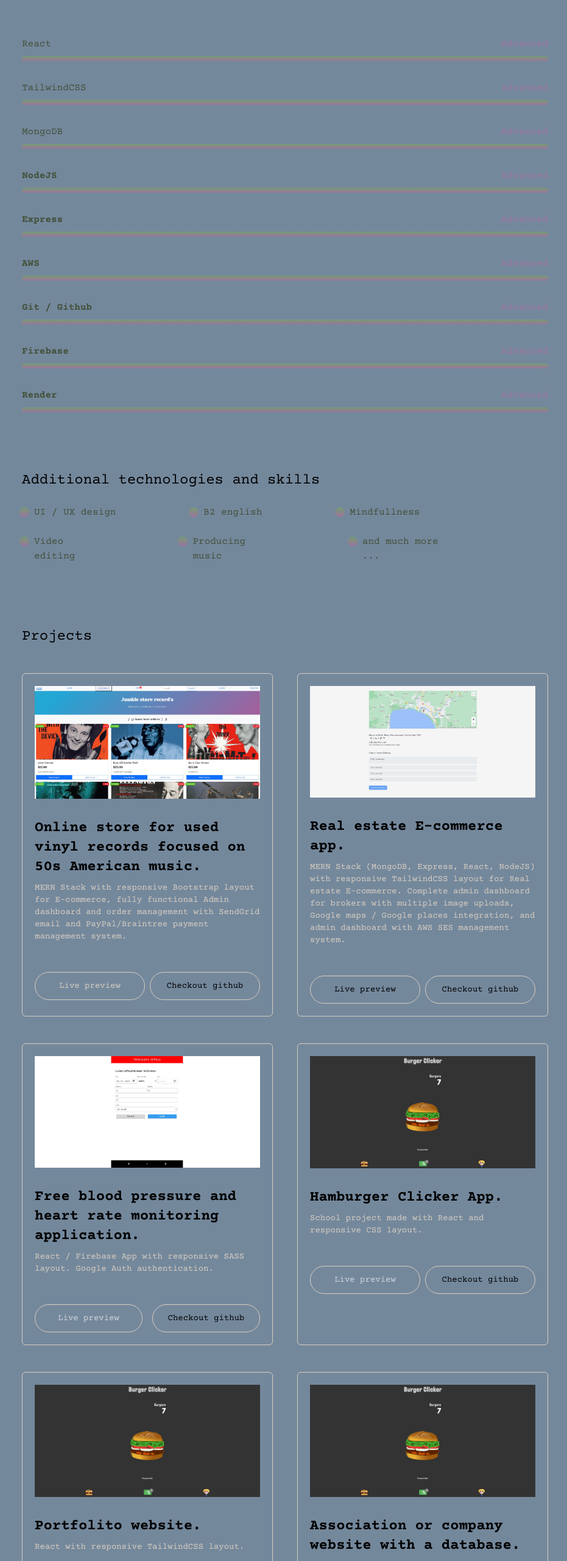
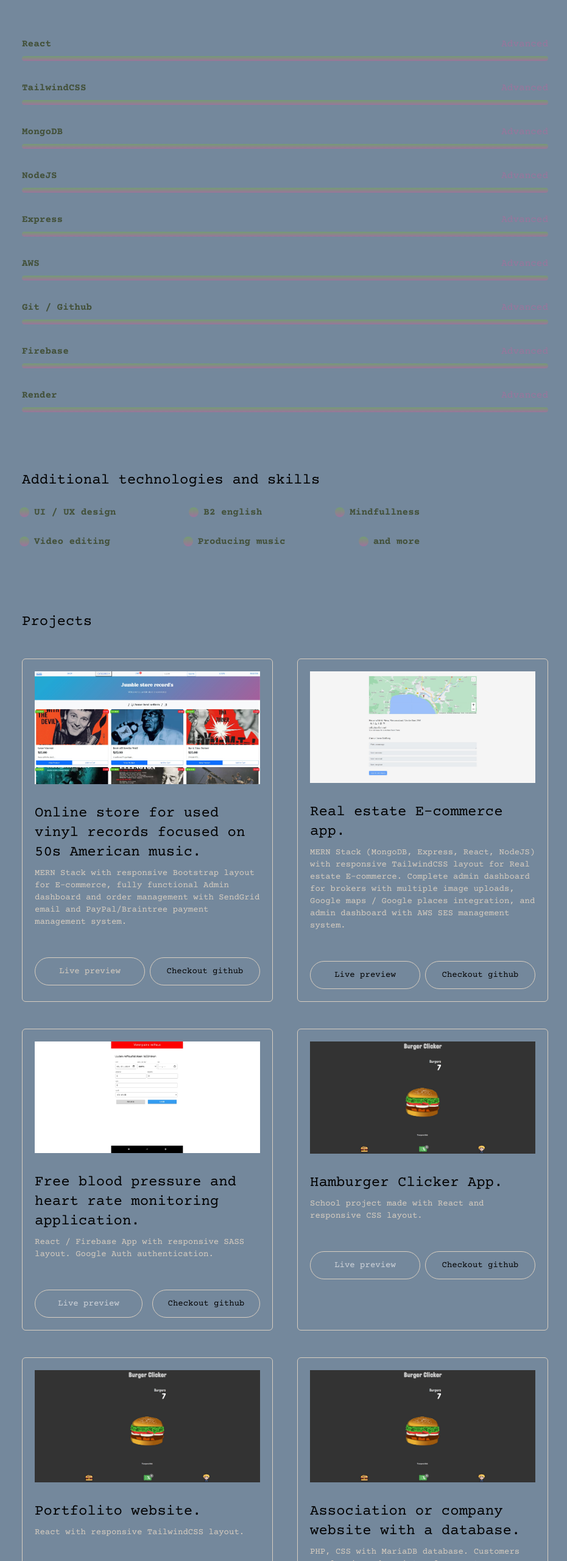
Before and after one commit to OivaHuuskonen/portfolio_blue, a React (Vite) app: page / in a window 1280 px wide. Shown: the part 874-3434 px from the top of the page at 61% size, without its empty margins (172-1103 px from the left). Built offline with nearby package versions, Linux system fonts and the light colour scheme; no server answers; a web font is replaced by a local one.

Commit message:
normal_font

```diff
--- a/src/App.jsx
+++ b/src/App.jsx
@@ -220,21 +220,21 @@ function App() {
             <div className="mt-14">
               <div>
                 <div className="flex justify-between items-center">
-                  <h2 className="font-normal text-[#43513a]">React</h2>
+                  <h2 className="font-semibold text-[#43513a]">React</h2>
                   <p className="text-[#9C749C]">Advanced</p>
                 </div>
                 <span className="w-full h-2 mt-2 bg-gradient-to-t from-[#9C749C] to-[#749C74] block rounded-md" />
               </div>
               <div className="mt-8">
                 <div className="flex justify-between items-center">
-                  <h2 className="font-normal text-[#43513a]">TailwindCSS</h2>
+                  <h2 className="font-semibold text-[#43513a]">TailwindCSS</h2>
                   <p className="text-[#9C749C]">Advanced</p>
                 </div>
                 <span className="w-full h-2 mt-2 bg-gradient-to-t from-[#9C749C] to-[#749C74] block rounded-md" />
               </div>
               <div className="mt-8">
                 <div className="flex justify-between items-center">
-                  <h2 className="font-normal text-[#43513a]">
+                  <h2 className="font-semibold text-[#43513a]">
                     MongoDB
                   </h2>
                   <p className="text-[#9C749C]">Advanced</p>
@@ -304,17 +304,17 @@ function App() {
             </h2>
             <div className="flex flex-col sm:flex-row gap-4 sm:gap-36 mt-4 sm:mt-6 w-[80%]">
               <div>
-                <p className="text-[#43513a] font-normal before:w-4 before:h-4 before:bg-gradient-to-t before:from-[#9C749C] before:to-[#749C74] before:block before:rounded-full before:mt-1 before:-left-6 before:absolute relative left-5">
+                <p className="text-[#43513a] font-semibold before:w-4 before:h-4 before:bg-gradient-to-t before:from-[#9C749C] before:to-[#749C74] before:block before:rounded-full before:mt-1 before:-left-6 before:absolute relative left-5">
                  UI / UX design
                 </p>
               </div>
               <div>
-                <p className="text-[#43513a] font-normal before:w-4 before:h-4 before:bg-gradient-to-t before:from-[#9C749C] before:to-[#749C74] before:block before:rounded-full before:mt-1 before:-left-6 before:absolute relative left-5">
+                <p className="text-[#43513a] font-semibold before:w-4 before:h-4 before:bg-gradient-to-t before:from-[#9C749C] before:to-[#749C74] before:block before:rounded-full before:mt-1 before:-left-6 before:absolute relative left-5">
                   B2 english
                 </p>
               </div>
               <div>
-                <p className="text-[#43513a] font-normal before:w-4 before:h-4 before:bg-gradient-to-t before:from-[#9C749C] before:to-[#749C74] before:block before:rounded-full before:mt-1 before:-left-6 before:absolute relative left-5">
+                <p className="text-[#43513a] font-semibold before:w-4 before:h-4 before:bg-gradient-to-t before:from-[#9C749C] before:to-[#749C74] before:block before:rounded-full before:mt-1 before:-left-6 before:absolute relative left-5">
                   Mindfullness
                 </p>
               </div>
@@ -322,18 +322,18 @@ function App() {
             </div>
             <div className="flex flex-col sm:flex-row gap-4 sm:gap-36 mt-4 sm:mt-6 w-[80%]">
             <div>
-                <p className="text-[#43513a] font-normal before:w-4 before:h-4 before:bg-gradient-to-t before:from-[#9C749C] before:to-[#749C74]  before:block before:rounded-full before:mt-1 before:-left-6 before:absolute relative left-5">
+                <p className="text-[#43513a] font-semibold before:w-4 before:h-4 before:bg-gradient-to-t before:from-[#9C749C] before:to-[#749C74]  before:block before:rounded-full before:mt-1 before:-left-6 before:absolute relative left-5">
                   Video editing
                 </p>
               </div>
               <div>
-                <p className="text-[#43513a] font-normal before:w-4 before:h-4 before:bg-gradient-to-t before:from-[#9C749C] before:to-[#749C74]  before:block before:rounded-full before:mt-1 before:-left-6 before:absolute relative left-5">
+                <p className="text-[#43513a] font-semibold before:w-4 before:h-4 before:bg-gradient-to-t before:from-[#9C749C] before:to-[#749C74]  before:block before:rounded-full before:mt-1 before:-left-6 before:absolute relative left-5">
                   Producing music
                 </p>
               </div>
               <div>
-                <p className="text-[#43513a] font-normal before:w-4 before:h-4 before:bg-gradient-to-t before:from-[#9C749C] before:to-[#749C74]  before:block before:rounded-full before:mt-1 before:-left-6 before:absolute relative left-5">
-                  and much more ...
+                <p className="text-[#43513a] font-semibold before:w-4 before:h-4 before:bg-gradient-to-t before:from-[#9C749C] before:to-[#749C74]  before:block before:rounded-full before:mt-1 before:-left-6 before:absolute relative left-5">
+                  and more
                 </p>
               </div>
 
@@ -348,7 +348,7 @@ function App() {
             <div className="flex flex-col sm:flex-row gap-10 mt-11">
               <div className="border border-[#d7cdc0] rounded-md p-5 flex-1">
                 <img src={jumble} className="w-full h-auto" />
-                <h3 className="text-2xl font-semibold mt-8">
+                <h3 className="text-2xl font-normal mt-8">
                 Online store for used vinyl records focused on 50s American music.
                 </h3>
                 <p className="text-[#d7cdc0] text-sm mt-2">
@@ -369,7 +369,7 @@ function App() {
               </div>
               <div className="border border-[#d7cdc0] rounded-md p-5 flex-1">
                 <img src={rent} className="w-full h-auto" />
-                <h3 className="text-2xl font-semibold mt-8">
+                <h3 className="text-2xl font-normal mt-8">
                   Real estate E-commerce app.
                 </h3>
                 <p className="text-[#d7cdc0] text-sm mt-2">
@@ -391,7 +391,7 @@ function App() {
             <div className="flex flex-col sm:flex-row  gap-10 mt-11">
               <div className="border border-[#d7cdc0] rounded-md p-5 flex-1">
                 <img src={BP} className="w-full h-auto" />
-                <h3 className="text-2xl font-semibold mt-8">
+                <h3 className="text-2xl font-normal mt-8">
                 Free blood pressure and heart rate monitoring application.
                 </h3>
                 <p className="text-[#d7cdc0] text-sm mt-2">
@@ -410,7 +410,7 @@ function App() {
               </div>
               <div className="border border-[#d7cdc0] rounded-md p-5 flex-1">
                 <img src={Burger} className="w-full h-auto" />
-                <h3 className="text-2xl font-semibold mt-8">
+                <h3 className="text-2xl font-normal mt-8">
                  Hamburger Clicker App.
                 </h3>
                 <p className="text-[#d7cdc0] text-sm mt-2">
@@ -433,7 +433,7 @@ function App() {
             <div className="flex flex-col sm:flex-row  gap-10 mt-11">
               <div className="border border-[#d7cdc0] rounded-md p-5 flex-1">
                 <img src={Burger} className="w-full h-auto" />
-                <h3 className="text-2xl font-semibold mt-8">
+                <h3 className="text-2xl font-normal mt-8">
                  Portfolito website.
                 </h3>
                 <p className="text-[#d7cdc0] text-sm mt-2">
@@ -450,7 +450,7 @@ function App() {
               </div>
               <div className="border border-[#d7cdc0] rounded-md p-5 flex-1">
                 <img src={Burger} className="w-full h-auto" />
-                <h3 className="text-2xl font-semibold mt-8">
+                <h3 className="text-2xl font-normal mt-8">
                  Association or company website with a database.
                 </h3>
                 <p className="text-[#d7cdc0] text-sm mt-2">
@@ -470,7 +470,7 @@ function App() {
             <div className="flex flex-col sm:flex-row  gap-10 mt-11">
               <div className="border border-[#d7cdc0] rounded-md p-5 flex-1">
                 <img src={festival} className="w-full h-auto" />
-                <h3 className="text-2xl font-semibold mt-8">
+                <h3 className="text-2xl font-normal mt-8">
                 Fully responsive music festival website / mern-stack.
                 </h3>
                 <p className="text-[#d7cdc0] text-sm mt-2">
@@ -478,7 +478,6 @@ function App() {
                 </p>
                 <div className="flex gap-4 mt-12">
                   <button className="flex-1 text-sm py-3 border border-[#d7cdc0] rounded-full bg-[#74889c]  hover:from-blue-700 hover:to-cyan-700">
-
                     Live preview
                   </button>
                   <button className="flex-1 text-sm py-3 border border-[#d7cdc0] rounded-full hover:border-blue-500 hover:text-blue-500">
@@ -490,7 +489,7 @@ function App() {
 
                 <div className="border border-[#d7cdc0] rounded-md p-5 flex-1">
                 <img src={phonebook} className="w-full h-auto" />
-                <h3 className="text-2xl font-semibold mt-8">
+                <h3 className="text-2xl font-normal mt-8">
                  Mern stack phonebook. Helsinki university Fullstack open course project.
                 </h3>
                 <p className="text-[#d7cdc0] text-sm mt-2">
```
Also changed, not shown: src/MyJourney.jsx (+120 -1 lines).
